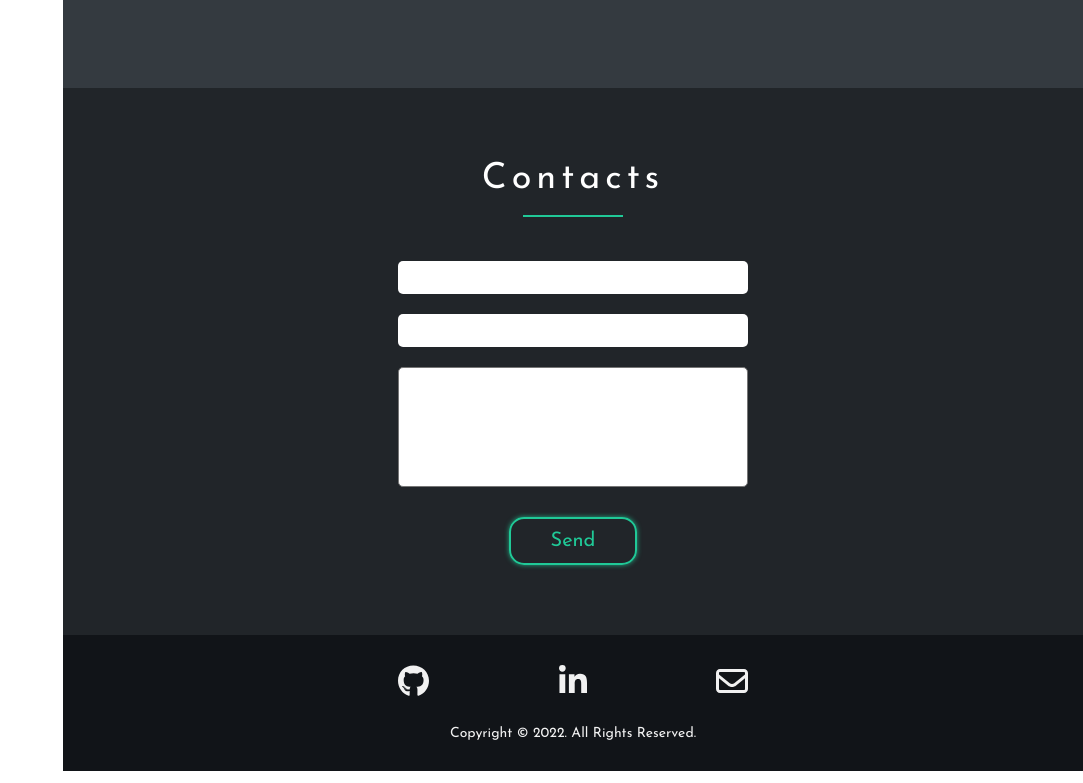
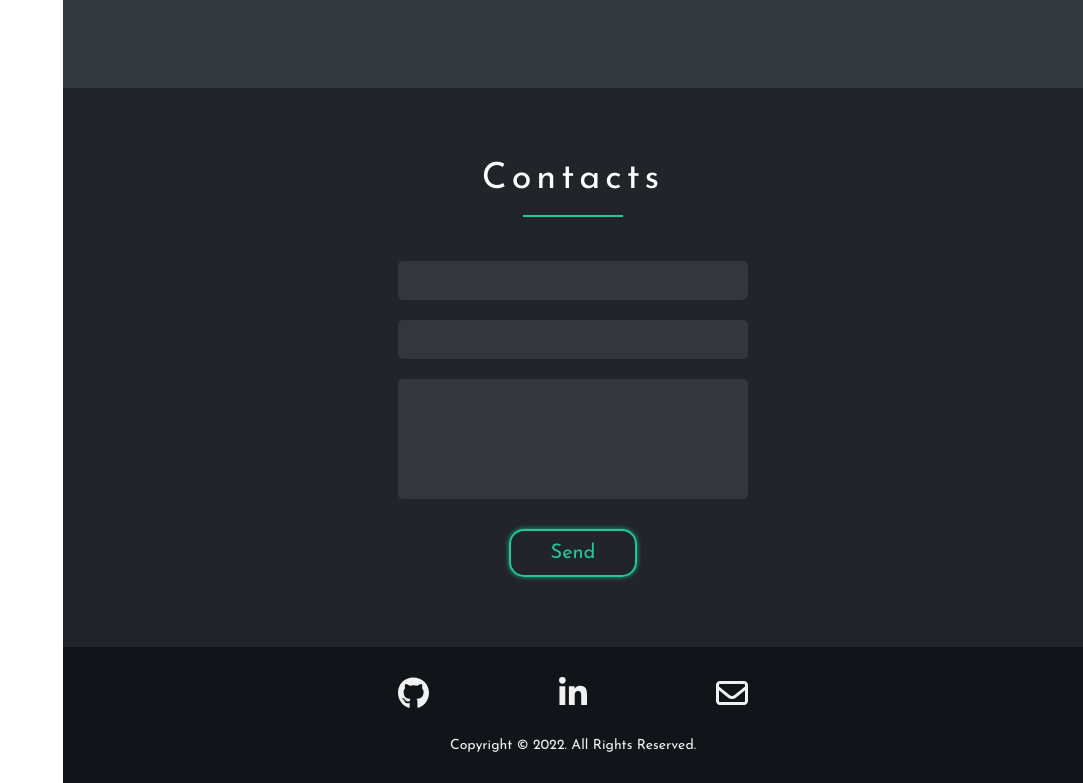
Before and after one commit to OlegPolishchuk/portfolio-old, a React (Create React App) app: page / in a window 1280 px wide. Shown: the part 1911-2694 px from the top of the page, without its empty margins (197-1280 px from the left). Built offline with nearby package versions, Linux system fonts and the light colour scheme.

Commit message:
feat: change form styles

```diff
--- a/src/common/styles/sass/variables.scss
+++ b/src/common/styles/sass/variables.scss
@@ -7,6 +7,7 @@ $bgSecondColor: #212529;
 $bgThirdColor: #111418;
 $themeColor: #20C997;
 $bgAsideColor: #020202;
+$bgInputsColor: rgba(206, 206, 206, 0.1);
 
 $mediumScreen: 752px;
 
--- a/src/components/Form/Form.module.scss
+++ b/src/components/Form/Form.module.scss
@@ -10,6 +10,10 @@
 .input {
   padding: 8px;
   margin-bottom: 20px;
+
+  background: $bgInputsColor;
+  color: $textColor;
+  font-size: 18px;
 
   border-radius: 5px;
   border: 1px solid transparent;
@@ -27,8 +31,13 @@
   resize: none;
   min-height: 120px;
 
+  font-size: 18px;
+
   outline: none;
   border-radius: 5px;
+  border: none;
+  background: $bgInputsColor;
+  color: $textColor;
 
   &:focus {
     //border: 1px solid $themeColor;
```
